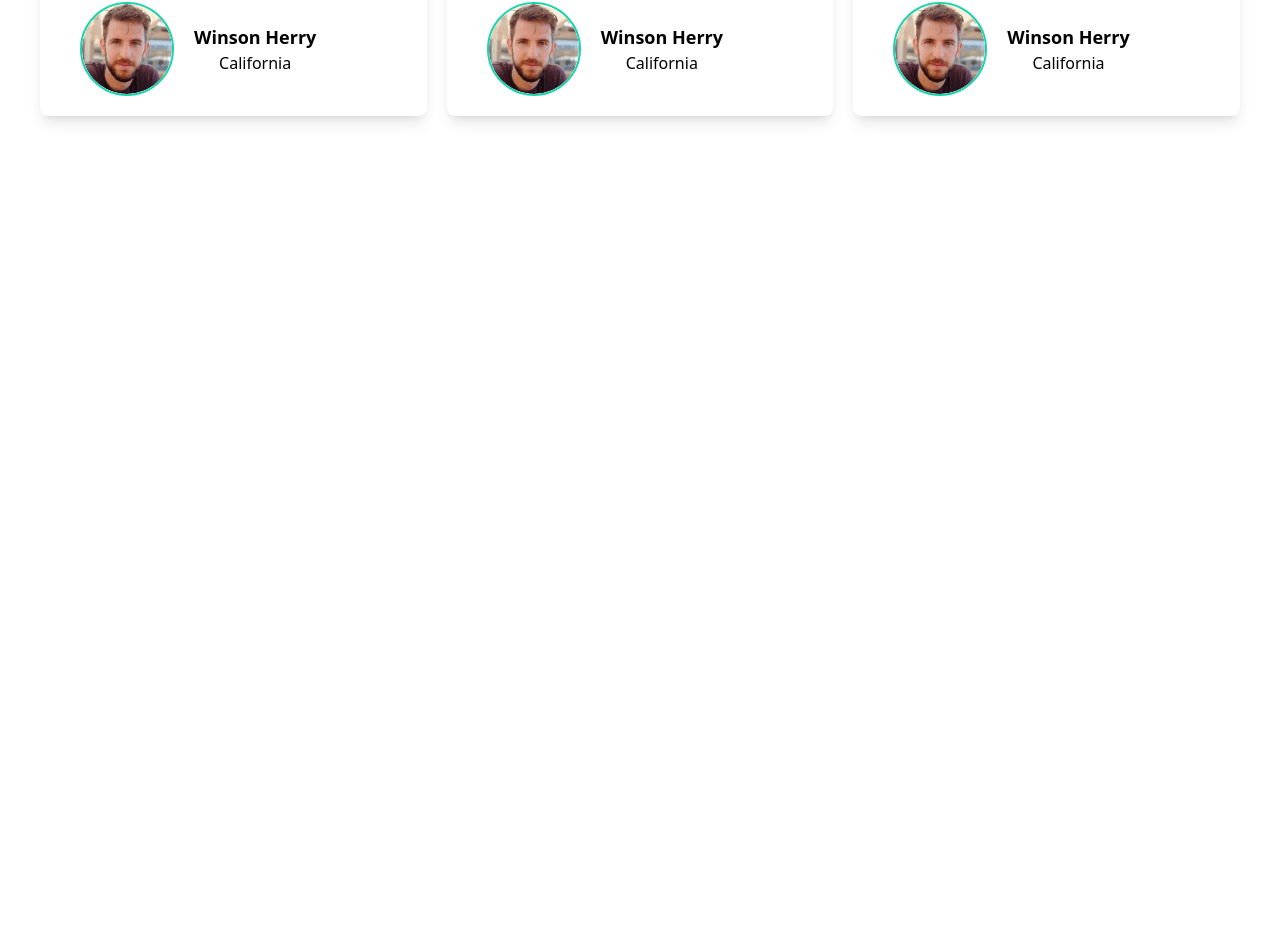
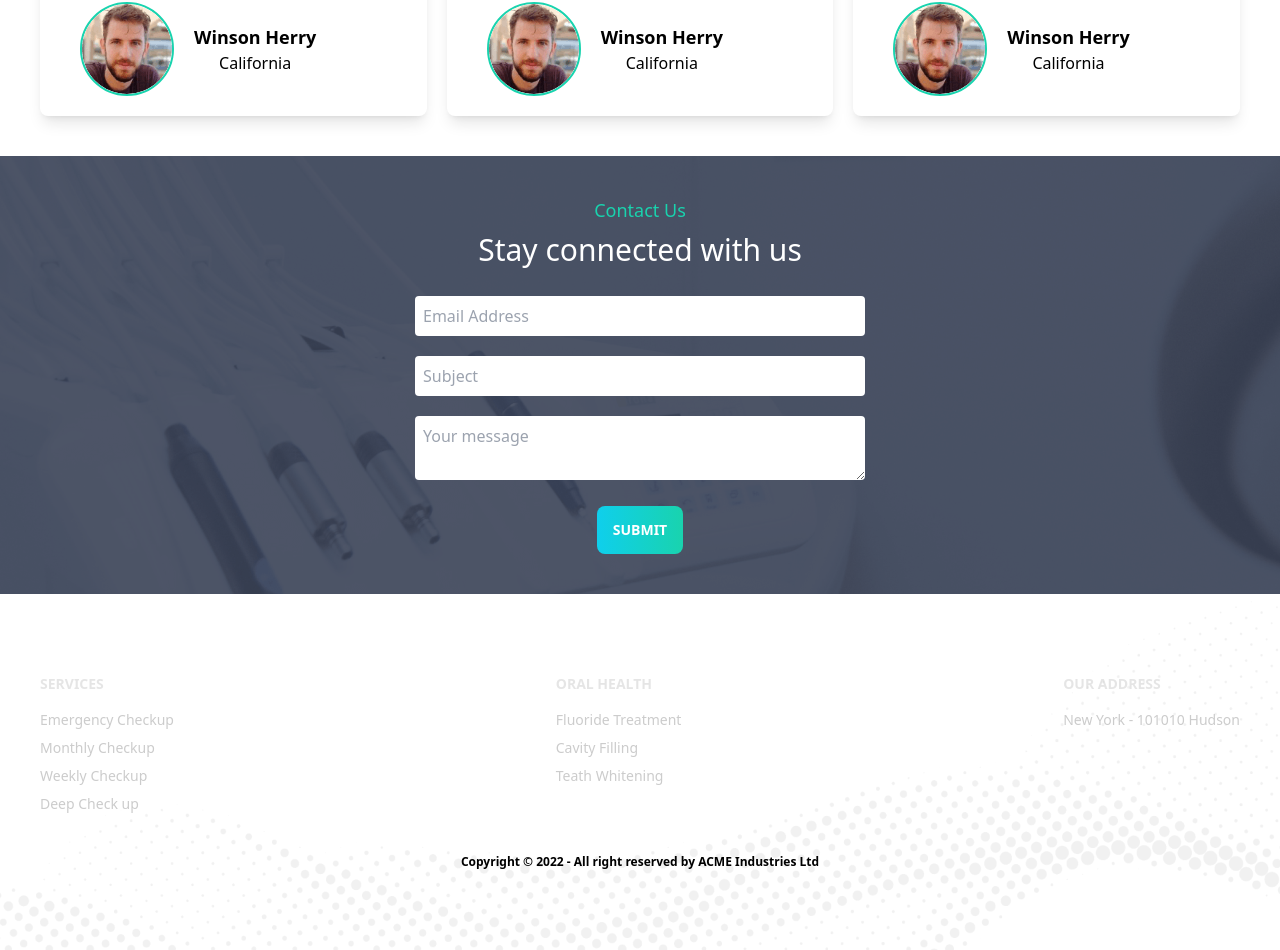
Before and after one commit to aytullahdev/doctorsportals, a React (Create React App) app: page / in a window 1280 px wide. Shown: the part 2798-3748 px from the top of the page. Before the commit the page ends 2954 px from the top, so only its background shows below. Built offline with nearby package versions, Linux system fonts and the light colour scheme.

Commit message:
Footer section added

```diff
--- a/src/App.js
+++ b/src/App.js
@@ -1,5 +1,7 @@
 import './App.css';
 import Appoinmentbanner from './Components/Banners/Appoinmentbanner';
+import Contuctus from './Components/Contuctus/Contuctus';
+import Footer from './Components/Footer/Footer';
 import Header from './Components/Header/Header';
 import Navbar from './Components/Navbar/Navbar';
 import Services from './Components/Services/Services';
@@ -13,6 +15,8 @@ function App() {
        <Services/>
        <Appoinmentbanner/>
        <Testimonial/>
+       <Contuctus/>
+       <Footer/>
     </div>
   );
 }
--- /dev/null
+++ b/src/Components/Contuctus/Contuctus.js
@@ -0,0 +1,30 @@
+import React from "react";
+import  bgoverlayimg from '../../assets/images/appointment.png'
+const Contuctus = () => {
+  return (
+    <div className="p-10 " style={{backgroundImage:`url(${bgoverlayimg})`}}>
+      <div className="text-center">
+        <h3 className="text-secondary text-lg capitalize">Contact Us</h3>
+        <h1 className="text-3xl text-white py-2 mb-5">Stay connected with us</h1>
+      </div>
+      <div className=" md:w-[450px] mx-auto flex flex-col space-y-5">
+        <div>
+          <input type="text" className="w-full py-2 px-2 rounded bg-white " placeholder="Email Address" />
+        </div>
+        <div>
+          <input type="text" className="w-full py-2 px-2 rounded bg-white " placeholder="Subject" />
+        </div>
+        <div>
+          <textarea className="w-full py-2 px-2 rounded bg-white " placeholder="Your message"></textarea>
+        </div>
+        <div>
+          <button className="btn bg-gradient-to-l border-none text-white from-secondary to-primary mx-auto block">
+            Submit
+          </button>
+        </div>
+      </div>
+    </div>
+  );
+};
+
+export default Contuctus;
--- a/src/Components/Footer/Footer.js
+++ b/src/Components/Footer/Footer.js
@@ -0,0 +1,35 @@
+import React from "react";
+import bgimage from "../../assets/images/footer.png";
+const Footer = () => {
+  return (
+    <div
+      className="px-5 py-20 bg-cover"
+      style={{ backgroundImage: `url(${bgimage})` }}
+    >
+      <footer class="footer px-5 flex  justify-between text-black  text-neutral-content">
+        <div>
+          <span class="footer-title">Services</span>
+          <a class="link link-hover">Emergency Checkup</a>
+          <a class="link link-hover">Monthly Checkup</a>
+          <a class="link link-hover">Weekly Checkup</a>
+          <a class="link link-hover">Deep Check up</a>
+        </div>
+        <div>
+          <span class="footer-title">ORAL HEALTH</span>
+          <a class="link link-hover">Fluoride Treatment</a>
+          <a class="link link-hover">Cavity Filling</a>
+          <a class="link link-hover">Teath Whitening</a>
+        </div>
+        <div>
+          <span class="footer-title">OUR ADDRESS</span>
+          <a class="link link-hover">New York - 101010 Hudson</a>
+        </div>
+      </footer>
+      <div className="pt-10 text-center text-xs font-bold">
+        <p>Copyright © 2022 - All right reserved by ACME Industries Ltd</p>
+      </div>
+    </div>
+  );
+};
+
+export default Footer;
```
